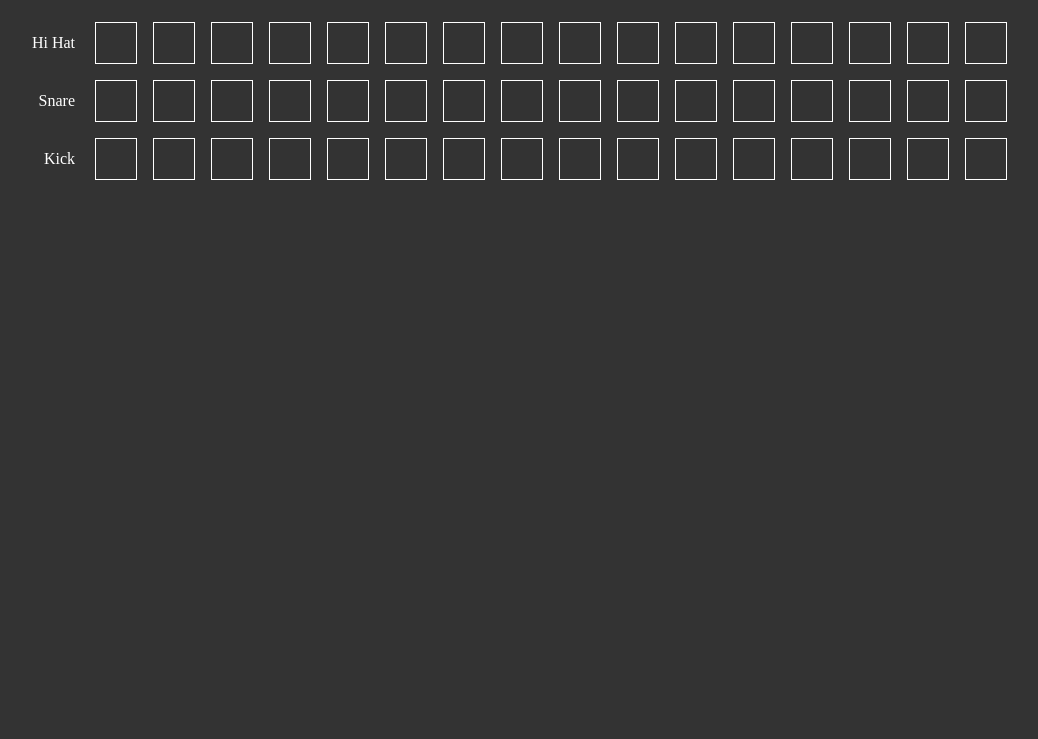
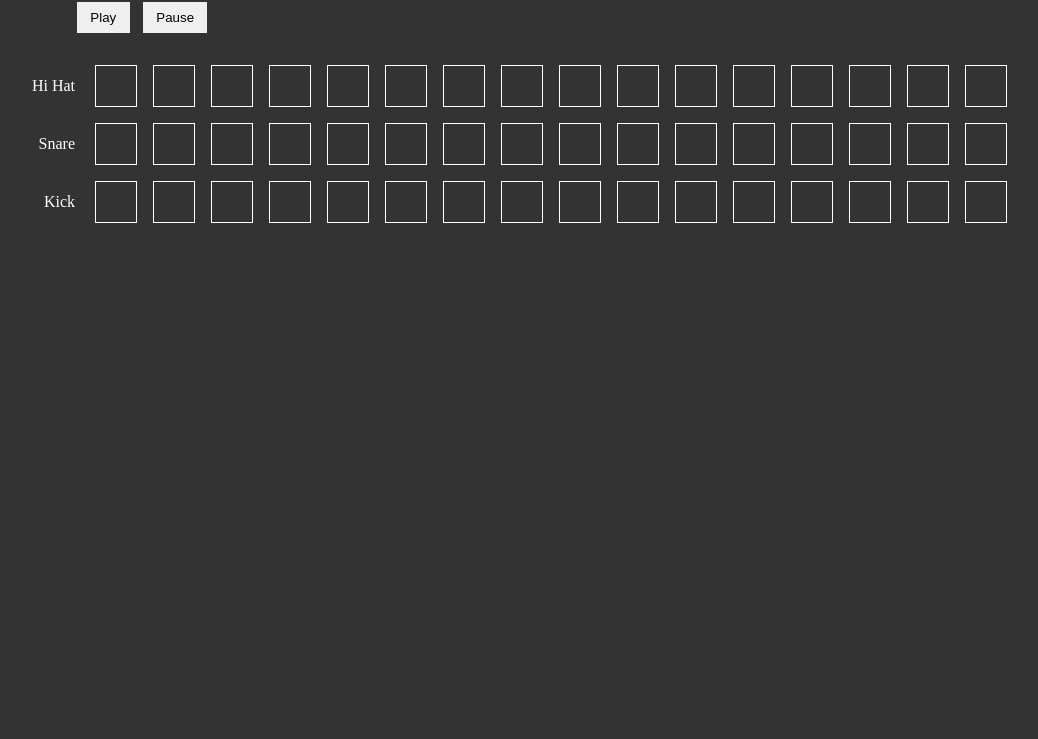
Before and after one commit to carrjsn/dr-16, a React app: page / in a window 1280 px wide. Shown: the part 61-800 px from the top of the page, without its empty margins (51-1089 px from the left). Built offline with nearby package versions, Linux system fonts and the light colour scheme.

Commit message:
add play, pause buttons

```diff
--- a/client/index.jsx
+++ b/client/index.jsx
@@ -31,6 +31,10 @@ class App extends React.Component {
     return (
       <div id='main'>
         <h2>DR-16</h2>
+        <div className='button-container'>
+          <button id='play'>Play</button>
+          <button id='pause'>Pause</button>
+        </div>
         <div className='hi-hat row'>
           <span className="drum-name">Hi Hat</span>
           <SquareRow drum={'hiHat'} play={this.playDrum}/>
--- a/public/styles.css
+++ b/public/styles.css
@@ -16,6 +16,23 @@ body {
 
 h2 {
   margin-left: 10vw;
+  margin-bottom: 0;
+}
+
+.button-container {
+  margin-left: 10vw;
+  margin-bottom: 1em;
+}
+
+button {
+  margin-right: 1em;
+  cursor: pointer;
+  border: none;
+  padding: .6em 1em;
+}
+
+button:hover {
+  background: #BBB;
 }
 
 .row {
```
